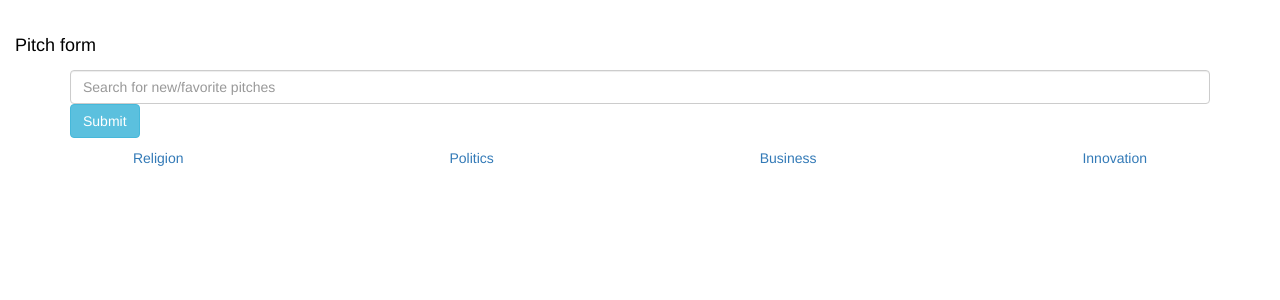
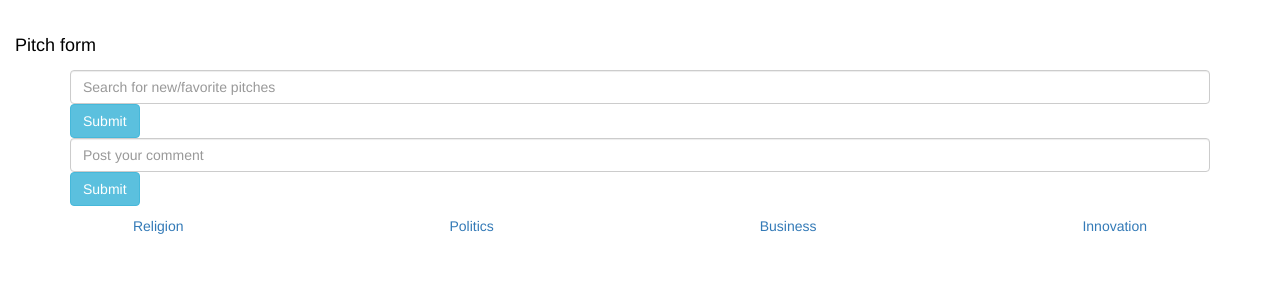
Before and after one commit to je-ss-y/Pitch-, a Flask app: page / in a window 1280 px wide. Shown: the part 102-402 px from the top of the page. Run offline with Flask 2, Linux system fonts and the light colour scheme; data that the repository does not hold is empty; some libraries are stand-ins or nearby versions.

Commit message:
inputted form

```diff
--- a/app/templates/index.html
+++ b/app/templates/index.html
@@ -17,6 +17,13 @@
 <div class="container">
     <form>
         <input type="text" name="movie_query" placeholder="Search for new/favorite pitches" class="form-control">
+        <input type="submit"  value="Submit" class="btn btn-info">
+    </form>
+
+</div>
+<div class="container">
+    <form>
+        <input type="text" name="comment_query" placeholder="Post your comment" class="form-control">
         <input type="submit"  value="Submit" class="btn btn-info">
     </form>
 
@@ -66,6 +73,14 @@
     </div>
   </div>
 </div>
+
+  <div class="row">
+    <div class="col-md-3">
+        <div id="Innovation" class="container tab-pane fade" ><br>
+                {{ macro. displayComments(comment) }}
+        </div>
+      </div>
+    </div>
 </div>
 
 
--- a/app/templates/macros.html
+++ b/app/templates/macros.html
@@ -21,13 +21,13 @@
 {% endmacro %}
 
 <!-- Displaying reviews macro -->
-{% macro displayReviews(review_list) %}
+{% macro displayComments(comment_list) %}
 
-    {% for review in review_list %}
+    {% for comment in comment_list %}
 
     <div class="col-xs-12 col-sm-4 col-md-4 col-lg-4 review-card">
-        <h2> {{ review.title}} </h2>
-        <p> {{ review.review | truncate(30) }}</p>
+        <h2> {{ comment.description}} </h2>
+        <p> {{ comment.comment | truncate(30) }}</p>
 
 
 
```
Also changed, not shown: app/main/forms.py (+5 -4 lines), app/main/views.py (+11 -11 lines), app/models.py (+13 -14 lines), app/templates/new_comment.html (renamed from app/templates/new_review.html, +1 -7 lines).
